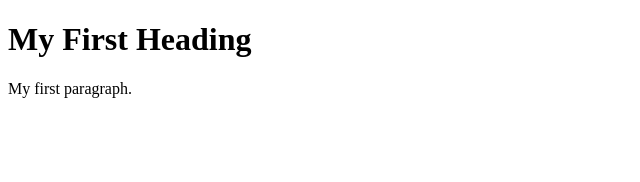
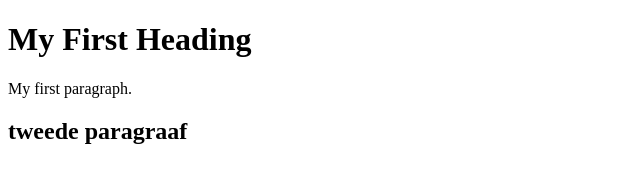
Before and after one commit to jimmy72/test, a plain HTML site: page index.html in a window 1280 px wide. Shown: the whole page, without its empty margins (0-640 px from the left). Drawn offline with Linux system fonts and the light colour scheme.

Commit message:
Update index.html

```diff
--- a/index.html
+++ b/index.html
@@ -6,5 +6,7 @@
 
 <p>My first paragraph.</p>
 
+  <h2>tweede paragraaf</h2>
+
 </body>
 </html>
```
